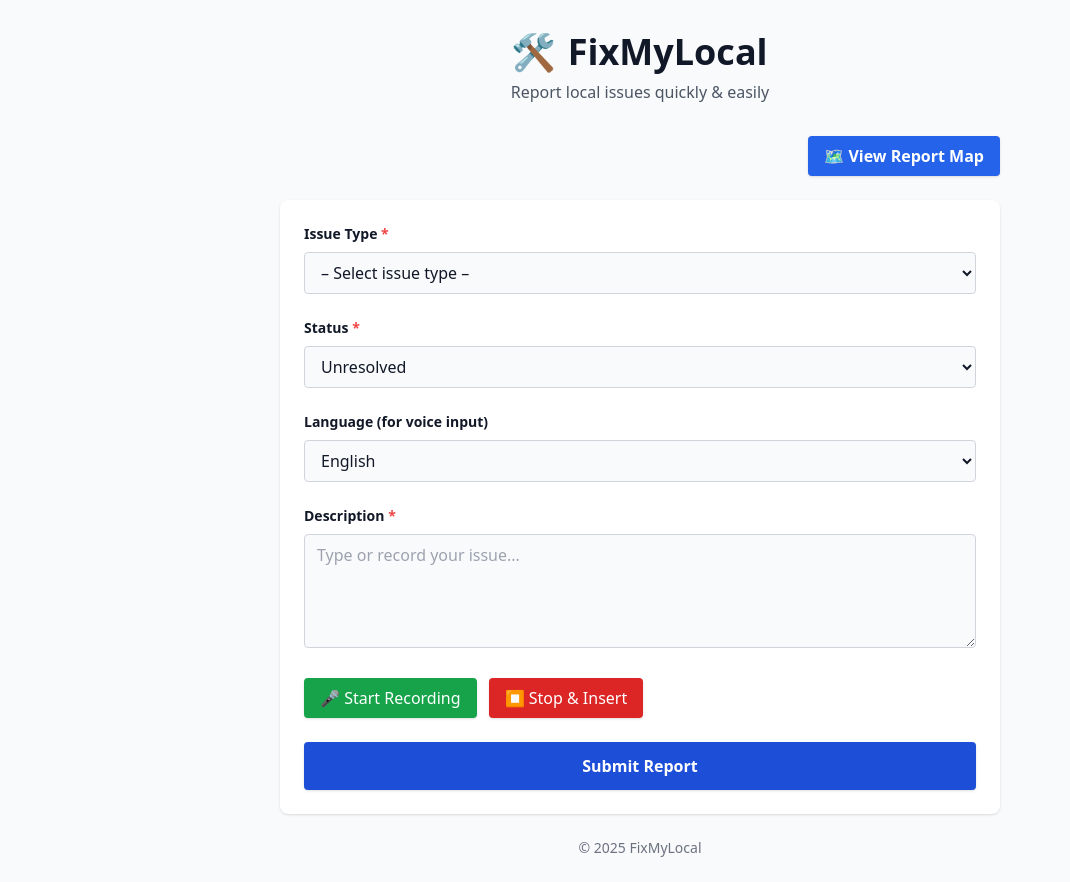
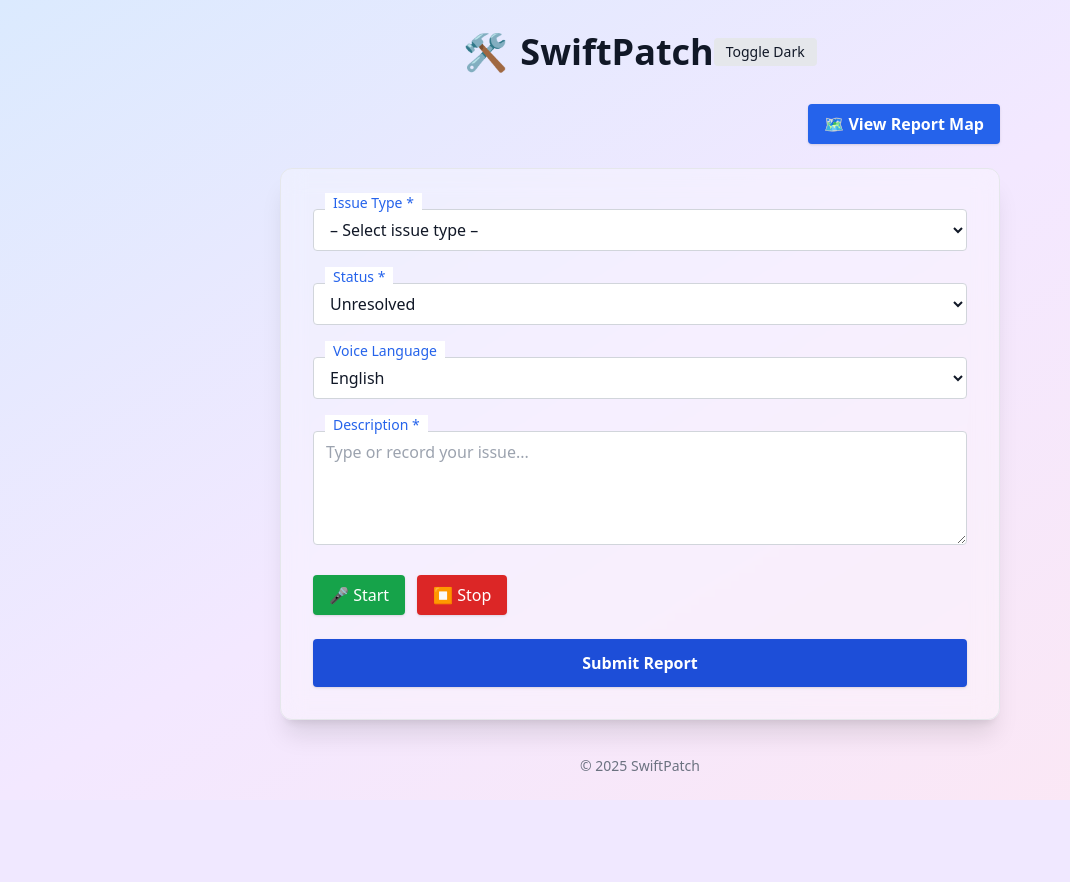
Before and after one commit to samvarshah34/FixMyLocal, a Flask app: page / in a window 1280 px wide. Shown: the whole page, without its empty margins (0-1070 px from the left). After the commit the page ends 771 px from the top, so only its background shows below. Run offline with Flask 2, Linux system fonts and the light colour scheme; some libraries are stand-ins or nearby versions.

Commit message:
UI is better

```diff
--- a/data.json
+++ b/data.json
@@ -20,7 +20,7 @@
     "description": "electricity out",
     "lat": "19.030444506485866",
     "lng": "77.69934742744616",
-    "status": "resolved",
+    "status": "unresolved",
     "timestamp": "2025-05-11T11:17:52.367894"
   },
   {
@@ -60,7 +60,7 @@
     "description": "hello I am here reporting a water issue in Vizag  that's great the water supply has reduced to 10 litres per year  please help thanks",
     "lat": "18.030501070869013",
     "lng": "82.69938199919127",
-    "status": "resolved",
+    "status": "unresolved",
     "timestamp": "2025-05-15T06:28:05.026976"
   },
   {
--- a/templates/index.html
+++ b/templates/index.html
@@ -3,36 +3,59 @@
 <head>
   <meta charset="UTF-8" />
   <meta name="viewport" content="width=device-width, initial-scale=1" />
-  <title>FixMyLocal 🛠️</title>
+  <title>SwiftPatch 🛠️</title>
   <script src="https://cdn.tailwindcss.com"></script>
+  <script>
+    tailwind.config = {
+      darkMode: 'class',
+      theme: {
+        extend: {
+          animation: {
+            'gradient-x': 'gradient-x 10s ease infinite',
+          },
+          keyframes: {
+            'gradient-x': {
+              '0%, 100%': { 'background-position': '0% 50%' },
+              '50%': { 'background-position': '100% 50%' },
+            }
+          }
+        }
+      }
+    }
+  </script>
 </head>
-<body class="bg-gray-50 text-gray-900 min-h-screen flex flex-col">
+<body class="bg-gradient-to-br from-blue-100 via-purple-100 to-pink-100 dark:from-gray-800 dark:via-gray-900 dark:to-gray-800 text-gray-900 dark:text-gray-100 min-h-screen flex flex-col animate-gradient-x">
 
-  <header class="max-w-3xl mx-auto px-6 py-8">
-    <h1 class="text-4xl font-extrabold mb-2 flex items-center gap-3">
-      🛠️ <span>FixMyLocal</span>
+  <!-- Header -->
+  <header class="max-w-3xl mx-auto px-6 py-8 flex items-center justify-between">
+    <h1 class="text-4xl font-extrabold flex items-center gap-3">
+      🛠️ <span>SwiftPatch</span>
     </h1>
-    <p class="text-gray-600">Report local issues quickly & easily</p>
+    <button id="toggleDark" class="text-sm px-3 py-1 bg-gray-200 dark:bg-gray-700 rounded hover:scale-105 transition">
+      Toggle Dark
+    </button>
   </header>
 
+  <!-- Main Content -->
   <main class="flex-grow max-w-3xl mx-auto px-6 w-full">
     <div class="flex justify-end mb-6">
       <button
         id="viewMapBtn"
-        class="inline-flex items-center gap-2 px-4 py-2 bg-blue-600 hover:bg-blue-700 active:bg-blue-800 text-white font-semibold rounded shadow focus:outline-none focus:ring-2 focus:ring-blue-400"
-        aria-label="View Report Map"
+        class="inline-flex items-center gap-2 px-4 py-2 bg-blue-600 hover:bg-blue-700 text-white font-semibold rounded shadow transition-all duration-200"
       >
         🗺️ View Report Map
       </button>
     </div>
 
-    <form id="reportForm" action="/submit" method="post" novalidate class="bg-white rounded-lg shadow p-6 space-y-6">
+    <!-- Form -->
+    <form id="reportForm" action="/submit" method="post" novalidate
+      class="bg-white/30 dark:bg-gray-800/50 backdrop-blur-md rounded-xl shadow-xl p-8 space-y-6 border border-gray-200 dark:border-gray-700">
+
       <!-- Issue Type -->
-      <fieldset class="space-y-2">
-        <label for="type" class="block font-semibold text-sm">Issue Type <span class="text-red-500">*</span></label>
+      <div class="relative">
+        <label for="type" class="absolute text-sm px-2 bg-white dark:bg-gray-800 left-3 -top-2 text-blue-600 dark:text-blue-400">Issue Type *</label>
         <select name="type" id="type" required
-          class="w-full rounded border border-gray-300 bg-gray-50 text-gray-900 px-3 py-2 focus:outline-none focus:ring-2 focus:ring-blue-400"
-        >
+          class="w-full mt-2 rounded border border-gray-300 dark:border-gray-600 bg-white dark:bg-gray-800 px-3 py-2 text-gray-900 dark:text-gray-100 focus:outline-none focus:ring-2 focus:ring-blue-400">
           <option value="" disabled selected>– Select issue type –</option>
           <option value="Water">Water</option>
           <option value="Road">Road</option>
@@ -40,125 +63,97 @@
           <option value="Other">Other</option>
         </select>
         <p class="text-red-500 text-sm hidden" id="typeError">Please select an issue type.</p>
-      </fieldset>
+      </div>
 
       <!-- Status -->
-      <fieldset class="space-y-2">
-        <label for="status" class="block font-semibold text-sm">Status <span class="text-red-500">*</span></label>
+      <div class="relative">
+        <label for="status" class="absolute text-sm px-2 bg-white dark:bg-gray-800 left-3 -top-2 text-blue-600 dark:text-blue-400">Status *</label>
         <select name="status" id="status" required
-          class="w-full rounded border border-gray-300 bg-gray-50 text-gray-900 px-3 py-2 focus:outline-none focus:ring-2 focus:ring-blue-400"
-        >
+          class="w-full mt-2 rounded border border-gray-300 dark:border-gray-600 bg-white dark:bg-gray-800 px-3 py-2 text-gray-900 dark:text-gray-100 focus:outline-none focus:ring-2 focus:ring-blue-400">
           <option value="unresolved">Unresolved</option>
           <option value="resolved">Resolved</option>
         </select>
-      </fieldset>
+      </div>
 
       <!-- Language -->
-      <fieldset class="space-y-2">
-        <label for="lang" class="block font-semibold text-sm">Language (for voice input)</label>
-        <select id="lang" class="w-full rounded border border-gray-300 bg-gray-50 text-gray-900 px-3 py-2 focus:outline-none focus:ring-2 focus:ring-blue-400">
+      <div class="relative">
+        <label for="lang" class="absolute text-sm px-2 bg-white dark:bg-gray-800 left-3 -top-2 text-blue-600 dark:text-blue-400">Voice Language</label>
+        <select id="lang"
+          class="w-full mt-2 rounded border border-gray-300 dark:border-gray-600 bg-white dark:bg-gray-800 px-3 py-2 text-gray-900 dark:text-gray-100 focus:outline-none focus:ring-2 focus:ring-blue-400">
           <option value="en-US">English</option>
           <option value="hi-IN">Hindi</option>
           <option value="mr-IN">Marathi</option>
         </select>
-      </fieldset>
+      </div>
 
       <!-- Description -->
-      <fieldset class="space-y-2">
-        <label for="desc" class="block font-semibold text-sm">Description <span class="text-red-500">*</span></label>
-        <textarea name="desc" id="desc" rows="4" placeholder="Type or record your issue..." required
-          class="w-full rounded border border-gray-300 bg-gray-50 text-gray-900 px-3 py-2 resize-y focus:outline-none focus:ring-2 focus:ring-blue-400"
-        ></textarea>
+      <div class="relative">
+        <label for="desc" class="absolute text-sm px-2 bg-white dark:bg-gray-800 left-3 -top-2 text-blue-600 dark:text-blue-400">Description *</label>
+        <textarea name="desc" id="desc" rows="4" required placeholder="Type or record your issue..."
+          class="w-full mt-2 rounded border border-gray-300 dark:border-gray-600 bg-white dark:bg-gray-800 px-3 py-2 text-gray-900 dark:text-gray-100 focus:outline-none focus:ring-2 focus:ring-blue-400 resize-y"></textarea>
         <p class="text-red-500 text-sm hidden" id="descError">Description cannot be empty.</p>
-      </fieldset>
+      </div>
 
-      <!-- Voice recording controls -->
-      <div class="flex gap-3 items-center">
-        <button
-          type="button"
-          id="startRec"
-          class="flex items-center gap-2 px-4 py-2 bg-green-600 hover:bg-green-700 active:bg-green-800 text-white rounded shadow focus:outline-none focus:ring-2 focus:ring-green-400"
-          aria-label="Start voice recording"
-        >
-          🎤 Start Recording
-        </button>
-
-        <button
-          type="button"
-          id="stopRec"
-          disabled
-          class="flex items-center gap-2 px-4 py-2 bg-red-600 hover:bg-red-700 active:bg-red-800 text-white rounded shadow focus:outline-none focus:ring-2 focus:ring-red-400"
-          aria-label="Stop and insert recording"
-        >
-          ⏹ Stop & Insert
-        </button>
-
-        <span id="recStatus" class="ml-3 text-sm font-medium text-gray-700"></span>
+      <!-- Voice Controls -->
+      <div class="flex gap-3 items-center flex-wrap">
+        <button type="button" id="startRec"
+          class="px-4 py-2 bg-green-600 hover:bg-green-700 text-white rounded shadow transition-all">🎤 Start</button>
+        <button type="button" id="stopRec" disabled
+          class="px-4 py-2 bg-red-600 hover:bg-red-700 text-white rounded shadow transition-all">⏹ Stop</button>
+        <span id="recStatus" class="ml-3 text-sm font-medium"></span>
         <span id="timer" class="ml-3 font-mono text-sm text-blue-600"></span>
       </div>
 
       <!-- Submit -->
-      <button
-        type="submit"
-        id="submitBtn"
-        class="w-full mt-4 px-4 py-3 bg-blue-700 hover:bg-blue-800 active:bg-blue-900 text-white font-semibold rounded shadow focus:outline-none focus:ring-2 focus:ring-blue-500 disabled:opacity-50"
-      >
+      <button type="submit" id="submitBtn"
+        class="w-full px-4 py-3 bg-blue-700 hover:bg-blue-800 text-white font-semibold rounded shadow transition-all disabled:opacity-50">
         Submit Report
       </button>
-
     </form>
   </main>
 
+  <!-- Footer -->
   <footer class="max-w-3xl mx-auto px-6 py-6 text-center text-gray-500 text-sm select-none">
-    &copy; 2025 FixMyLocal
+    &copy; 2025 SwiftPatch
   </footer>
 
-  <!-- Toast Notification Container -->
-  <div id="toast" aria-live="polite" aria-atomic="true" class="fixed bottom-8 right-8 max-w-xs z-50 hidden">
+  <!-- Toast Notification -->
+  <div id="toast" class="fixed bottom-8 right-8 max-w-xs z-50 hidden">
     <div id="toastMsg" class="bg-gray-800 text-white px-5 py-3 rounded shadow-lg"></div>
   </div>
 
-  <!-- User Type Modal -->
+  <!-- Modal -->
   <div id="userTypeModal" class="fixed inset-0 bg-black bg-opacity-50 flex items-center justify-center hidden z-50">
-    <div class="bg-white rounded-lg p-6 max-w-sm w-full shadow-lg text-center">
+    <div class="bg-white dark:bg-gray-800 rounded-lg p-6 max-w-sm w-full shadow-lg text-center">
       <h2 class="text-xl font-bold mb-4">Who are you?</h2>
       <p class="mb-6">Please select your role to continue:</p>
       <div class="flex justify-around">
-        <button
-          id="viewerBtn"
-          class="px-4 py-2 bg-blue-600 text-white rounded hover:bg-blue-700 focus:outline-none focus:ring-2 focus:ring-blue-400"
-        >
-          Viewer
-        </button>
-        <button
-          id="ngoBtn"
-          class="px-4 py-2 bg-green-600 text-white rounded hover:bg-green-700 focus:outline-none focus:ring-2 focus:ring-green-400"
-        >
-          NGO
-        </button>
+        <button id="viewerBtn" class="px-4 py-2 bg-blue-600 text-white rounded hover:bg-blue-700">Viewer</button>
+        <button id="ngoBtn" class="px-4 py-2 bg-green-600 text-white rounded hover:bg-green-700">NGO</button>
       </div>
     </div>
   </div>
 
+  <!-- JS -->
   <script src="{{ url_for('static', filename='fixmylocal.js') }}" defer></script>
+  <script>
+    // Dark mode toggle
+    document.getElementById('toggleDark').onclick = () => {
+      document.documentElement.classList.toggle('dark');
+    };
 
-  <script>
-    // Modal logic for Viewer vs NGO selection
+    // Modal logic
     document.addEventListener('DOMContentLoaded', () => {
       const modal = document.getElementById('userTypeModal');
       const viewMapBtn = document.getElementById('viewMapBtn');
       const viewerBtn = document.getElementById('viewerBtn');
       const ngoBtn = document.getElementById('ngoBtn');
 
-      viewMapBtn.addEventListener('click', () => {
-        modal.classList.remove('hidden');
-      });
-
+      viewMapBtn.addEventListener('click', () => modal.classList.remove('hidden'));
       viewerBtn.addEventListener('click', () => {
         modal.classList.add('hidden');
         window.location.href = '/map';
       });
-
       ngoBtn.addEventListener('click', () => {
         modal.classList.add('hidden');
         window.location.href = '/map?user=ngo';
```
Also changed, not shown: templates/map.html (+99 -102 lines).
